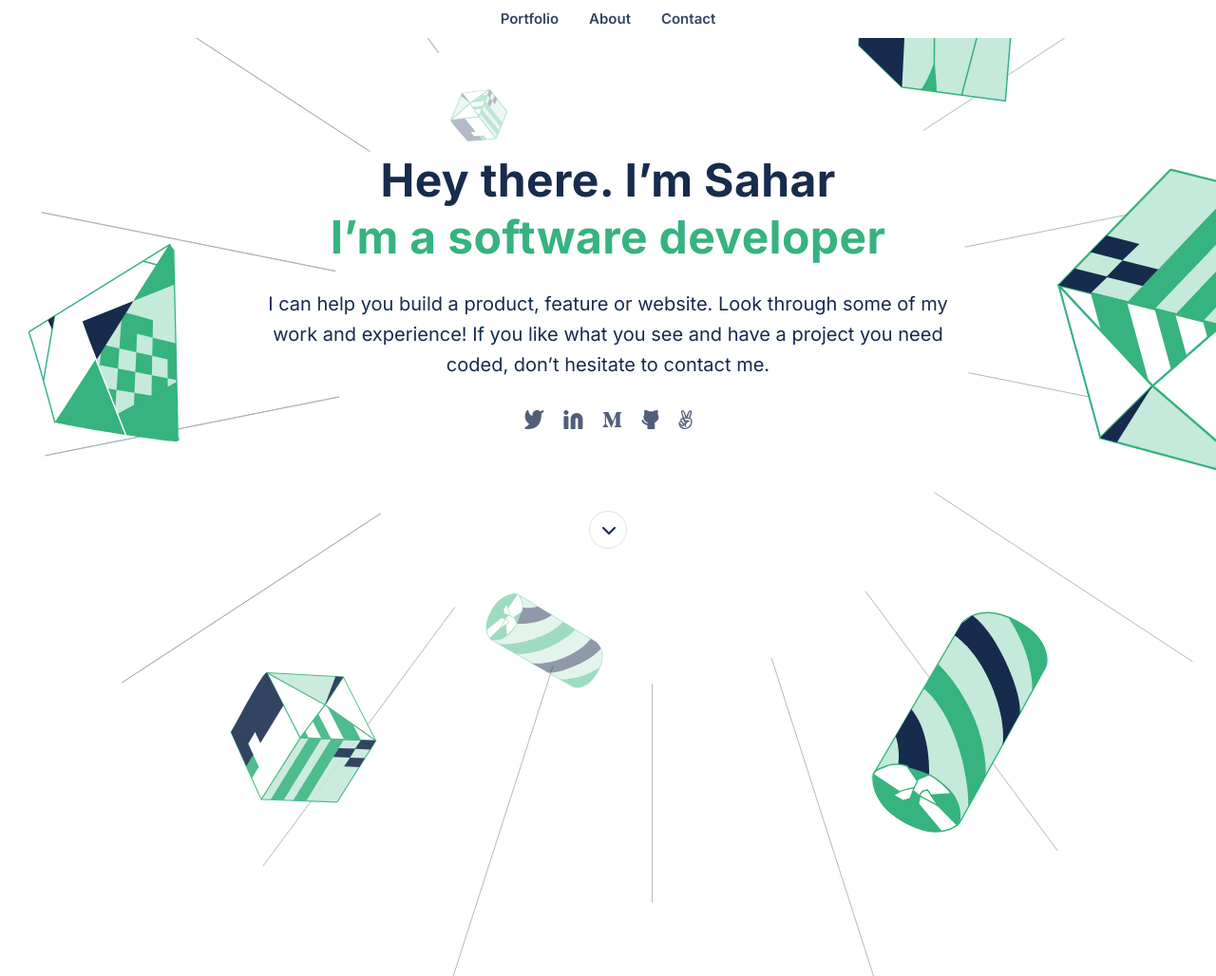
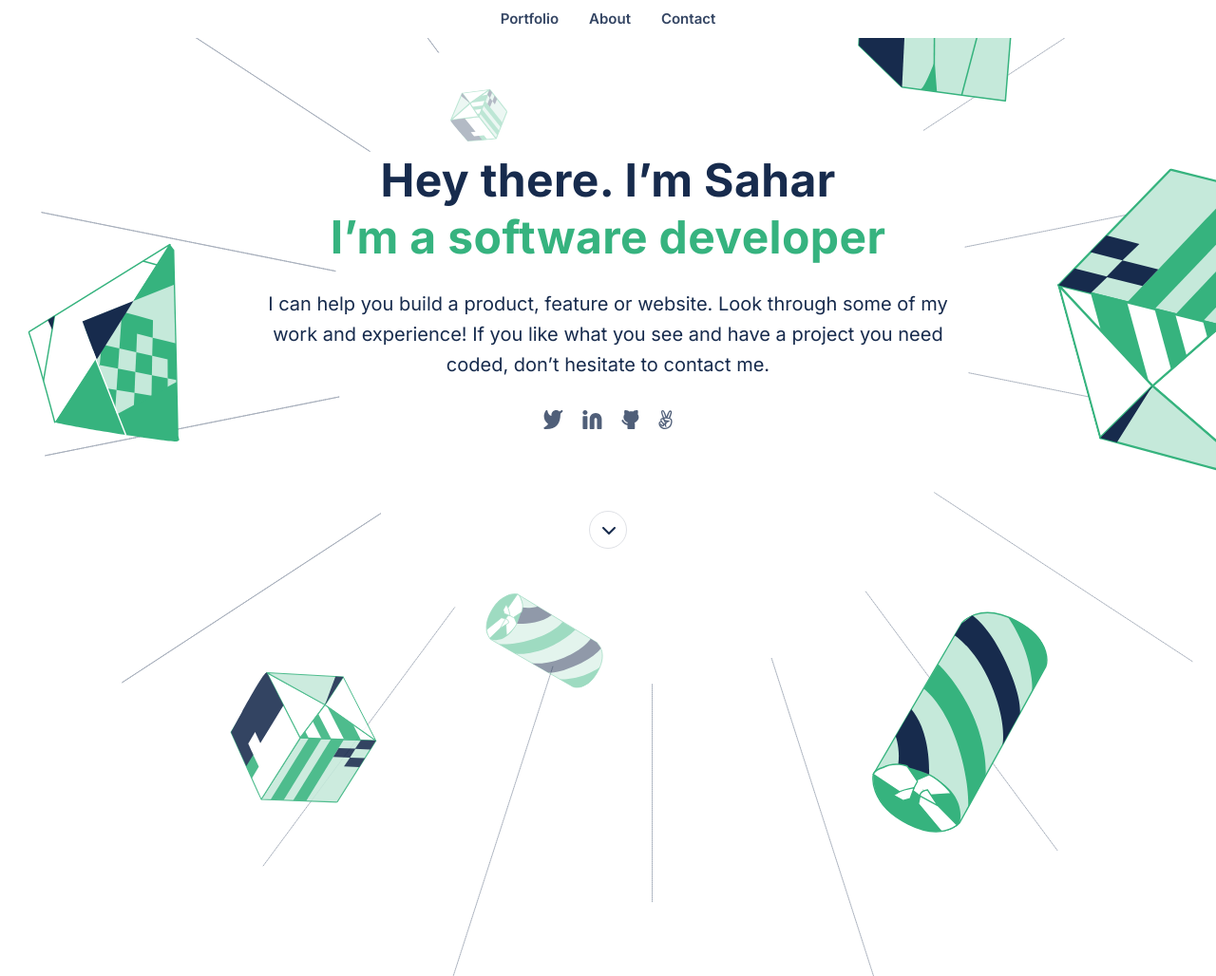
Before and after one commit to Sahar-AbdelSamad/Portfolio, a website: page index.html in a window 1280 px wide. Shown: the top 1028 px of the page at 95% size. Drawn offline with Linux system fonts and the light colour scheme; a web font is replaced by a local one.

Commit message:
Remove Medium link

```diff
--- a/index.html
+++ b/index.html
@@ -54,9 +54,6 @@
             </li>
             <li>
                 <a rel="noopener noreferrer" href="https://www.linkedin.com/in/abdel-samad-sahar-353977223/" target="_blank"><img src="Images/Linkedin-icon.svg" alt="linkdin icon"></a>
-            </li>
-            <li>
-                <a rel="noopener noreferrer" href="hhttps://github.com/Sahar-AbdelSamad" target="_blank"><img src="Images/medium.svg" alt="medium icon"></a>
             </li>
             <li>
                 <a rel="noopener noreferrer" href="https://github.com/Sahar-AbdelSamad" target="_blank"><img src="Images/github.svg" alt="github icon"></a>
@@ -214,9 +211,6 @@
                 <a rel="noopener noreferrer" href="https://www.linkedin.com/in/abdel-samad-sahar-353977223/" target="_blank"><img src="Images/Linkedin-icon.svg" alt="linkdin icon"></a>
             </li>
             <li>
-                <a rel="noopener noreferrer" href="hhttps://github.com/Sahar-AbdelSamad" target="_blank"><img src="Images/medium.svg" alt="medium icon"></a>
-            </li>
-            <li>
                 <a rel="noopener noreferrer" href="https://github.com/Sahar-AbdelSamad" target="_blank"><img src="Images/github.svg" alt="github icon"></a>
             </li>
             <li>
```
